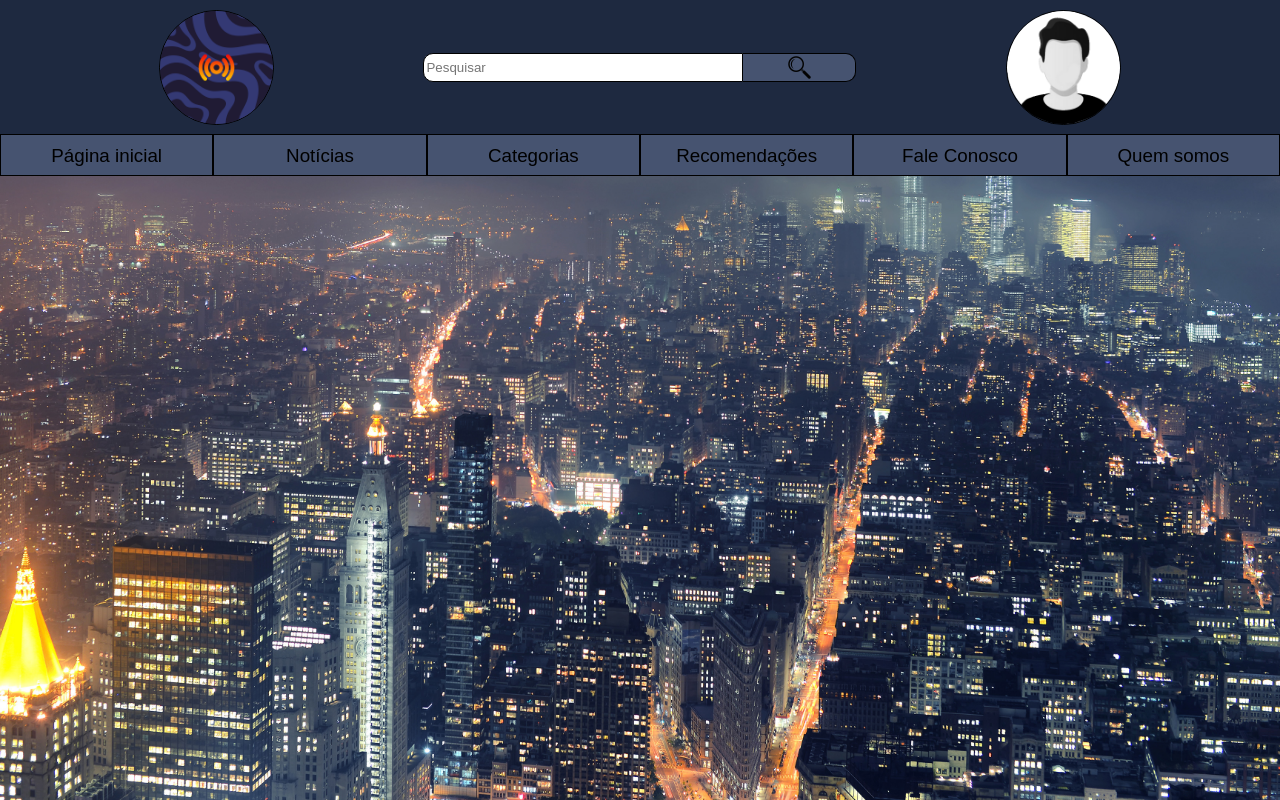
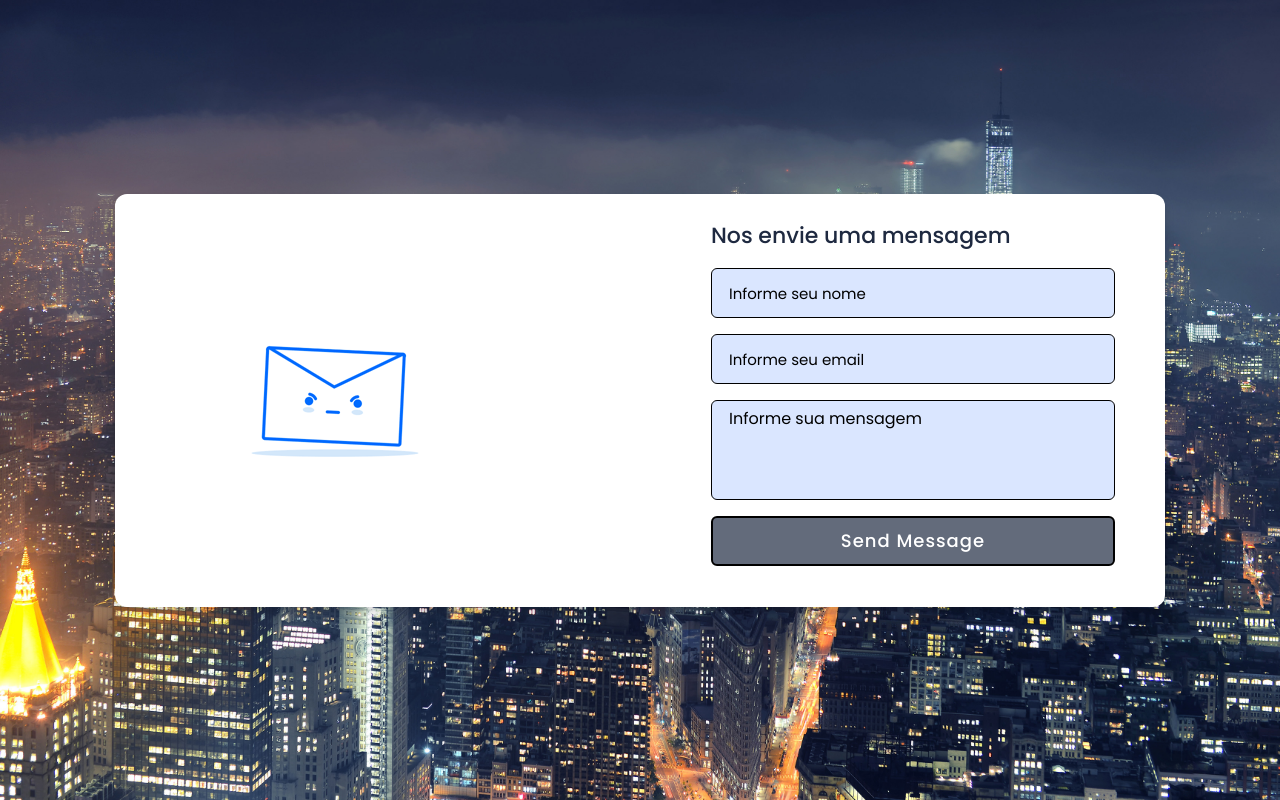
Before and after one commit to NagibAlexandre/Projetec-2022-IFMG, a Flask app: page /faleconosco in a window 1280 px wide. Run offline with Flask 2, Linux system fonts and the light colour scheme.

Commit message:
Add files via upload

```diff
--- a/static/stylesheets/estilo_base.css
+++ b/static/stylesheets/estilo_base.css
@@ -5,6 +5,7 @@ body{
     background-position: top center;
     background-repeat: no-repeat;
     background-attachment: fixed;
+    box-sizing: border-box;
 }
 
 h1,p{
@@ -194,3 +195,32 @@ h1,p{
 
 .div1{
     overflow-wrap: break-word;}
+
+/* Estilo página fale conosco */
+
+.FaleC_container{
+    margin: auto;
+    width: 50%;
+    text-align: center;
+    padding: 100px;
+    border: 1px solid white;
+    font-family: Arial, Helvetica, sans-serif;
+
+}
+
+
+label {
+    display: flex;
+    flex-direction: row;
+    justify-content: flex-end;
+    text-align: right;
+    width: 400px;
+    line-height: 26px;
+    margin-bottom: 10px;
+  }
+
+.FaleC_input {
+    height: 20px;
+    flex: 0 0 200px;
+    margin-left: 10px;
+}
--- /dev/null
+++ b/static/stylesheets/estilo_faleconosco.css
@@ -0,0 +1,160 @@
+@import url('https://fonts.googleapis.com/css2?family=Poppins:wght@200;300;400;500;600;700&display=swap');
+*{
+  margin: 0;
+  padding: 0;
+  box-sizing: border-box;
+  font-family: 'Poppins',sans-serif;
+}
+body{
+  height: 100vh;
+  width: 100%;
+  display: flex;
+  align-items: center;
+  justify-content: center;
+  background-image: url(/static/images/wllpp.jpg);
+  background-size: cover;
+  background-position: top center;
+  background-repeat: no-repeat;
+  background-attachment: fixed;
+  position: relative;
+}
+
+.container{
+  z-index: 12;
+  max-width: 1050px;
+  width: 100%;
+  background: #fff;
+  border-radius: 12px;
+  margin: 0 20px;
+  box-shadow: 0 5px 10px rgba(0, 0, 0, 0.15);
+}
+.container .content{
+  display: flex;
+  align-items: center;
+  justify-content: space-between;
+  padding: 25px 20px;
+}
+.content .imagem-box{
+  max-width: 55%;
+}
+.content .imagem-box img{
+  width: 100%;
+}
+.content .topic{
+  font-size: 22px;
+  font-weight: 500;
+  color: #1E2940;
+}
+.content form{
+  width: 40%;
+  margin-right: 30px;
+}
+.content .input-box{
+  height: 50px;
+  width: 100%;
+  margin: 16px 0;
+  position: relative;
+}
+.content .input-box input{
+  position: absolute;
+  height: 100%;
+  width: 100%;
+  border-radius: 6px;
+  font-size: 16px;
+  outline: none;
+  padding-left: 16px;
+  background: #c3d6ff9c ;
+  border: 2px solid transparent;
+  transition: all 0.3s ease;
+  border: 1px solid black;
+}
+.content .input-box input:focus,
+.content .input-box input:valid{
+  border-color: black;
+  background-color: white;
+}
+.content .input-box label{
+  position: absolute;
+  left: 18px;
+  top: 50%;
+  color: black;
+  font-size: 15px;
+  pointer-events: none;
+  transform: translateY(-50%);
+  transition: all 0.3s ease;
+}
+.content .input-box input:focus ~ label,
+.content .input-box input:valid ~ label{
+  top: 0;
+  left: 12px;
+  display: 14px;
+  color: black;
+  background: white;
+}
+.content .message-box{
+  min-height: 100px;
+  position: relative;
+}
+.content .message-box textarea{
+  position: absolute;
+  height: 100%;
+  width: 100%;
+  resize: none;
+  background: #c3d6ff9c;
+  border: 2px solid transparent;
+  border-radius: 6px;
+  outline: none;
+  transition: all 0.3s ease;
+  border: 1px solid black;
+}
+.content .message-box textarea:focus{
+  border-color: black;
+  background-color: white;
+}
+.content .message-box label{
+  position: absolute;
+  font-size: 16px;
+  color: black;
+  left: 18px;
+  top: 6px;
+  pointer-events: none;
+  transition: all 0.3s ease;
+}
+.content .message-box textarea:focus ~ label{
+  left: 12px;
+  top: -10px;
+  color: black;
+  font-size: 14px;
+  background: white;
+}
+.content .input-box input[type="submit"]{
+  color: #fff;
+  background: #1e2940b0;
+  padding-left: 0;
+  font-size: 18px;
+  font-weight: 500;
+  cursor: pointer;
+  letter-spacing: 1px;
+  transition: all 0.3s ease;
+  border: 2px solid black;
+}
+.content .input-box input[type="submit"]:hover{
+  background-color: #1E2940;
+}
+@media (max-width:1000px) {
+  .content .imagem-box{
+    max-width: 70%;
+  }
+  .content{
+    padding: 10px 0;
+  }
+}
+@media (max-width:900px) {
+  .content .imagem-box{
+    display: none;
+  }
+  .content form{
+    width: 100%;
+    margin-left: 30px;
+  }
+}
--- a/templates/faleconosco.html
+++ b/templates/faleconosco.html
@@ -1 +1,57 @@
-{% extends 'base.html' %}
+<html>
+    <meta name="viewport" content="width=device-width, initial-scale=1.0">
+<head>
+    <meta charset="UTF-8">
+
+
+    <link rel="stylesheet" href="/static/stylesheets/estilo_faleconosco.css">
+    <link rel="icon" href="/static/images/tab_icon.png">
+    <title>{{ Titulo }}</title>
+</head>
+
+<body>
+
+    <!DOCTYPE html>
+    <!-- Created By CodingNepal - www.codingnepalweb.com -->
+    <html lang="en" dir="ltr">
+      <head>
+        <meta charset="UTF-8">
+       <!---- <title> Responsive Contact Us Form | CodingLab </title>--->
+        <link rel="stylesheet" href="style.css">
+         <meta name="viewport" content="width=device-width, initial-scale=1.0">
+       </head>
+    <body>
+      <div class="container">
+        <div class="content">
+          <div class="imagem-box">
+           <img src="/static/images/email.gif">
+          </div>
+        <form action="mailto:nagibverly@gmail.com" method="post" enctype="text/plain">
+          <div class="topic">Nos envie uma mensagem</div>
+          <div class="input-box">
+            <input type="text" required id="nome" name="Nome ">
+            <label>Informe seu nome</label>
+          </div>
+          <div class="input-box">
+            <input type="text" required id="email" name="Email">
+            <label>Informe seu email</label>
+          </div>
+          <div class="message-box">
+            <textarea name="Mensagem"></textarea>
+            <label >Informe sua mensagem</label>
+          </div>
+          <div class="input-box">
+            <input type="submit" value="Send Message">
+          </div>
+        </form>
+      </div>
+      </div>
+    </body>
+    </html>
+
+
+
+</body>
+
+
+</html>
--- a/templates/loginfo.html
+++ b/templates/loginfo.html
@@ -25,7 +25,7 @@
                 </div>
 
                 <div class="subconPainel painel_feedback">
-                    <p class="p_notif"><b>Feedback: </b></p>
+                    <p class="p_return"><a href="{{url_for('Site_faleconosco')}}" class="href_Index"><b>Feedback: </b></p></a>
                 </div>
                 <div class="subconPainel return_button">
                     <div><p class="p_return"><b><a href="{{url_for('SiteIndex')}}" class="href_Index">Voltar ao início</b></p> <img src="/static/images/" alt=""></a></div>
```
Also changed, not shown: templates/recomendacoes.html (+23 -1 lines), static/images/email.gif (added), static/images/recomendacoes/1.png (added), static/images/recomendacoes/2.png (added), static/images/recomendacoes/3.png (added), static/images/recomendacoes/4.png (added), static/images/recomendacoes/5.png (added), static/images/recomendacoes/6.png (added).
